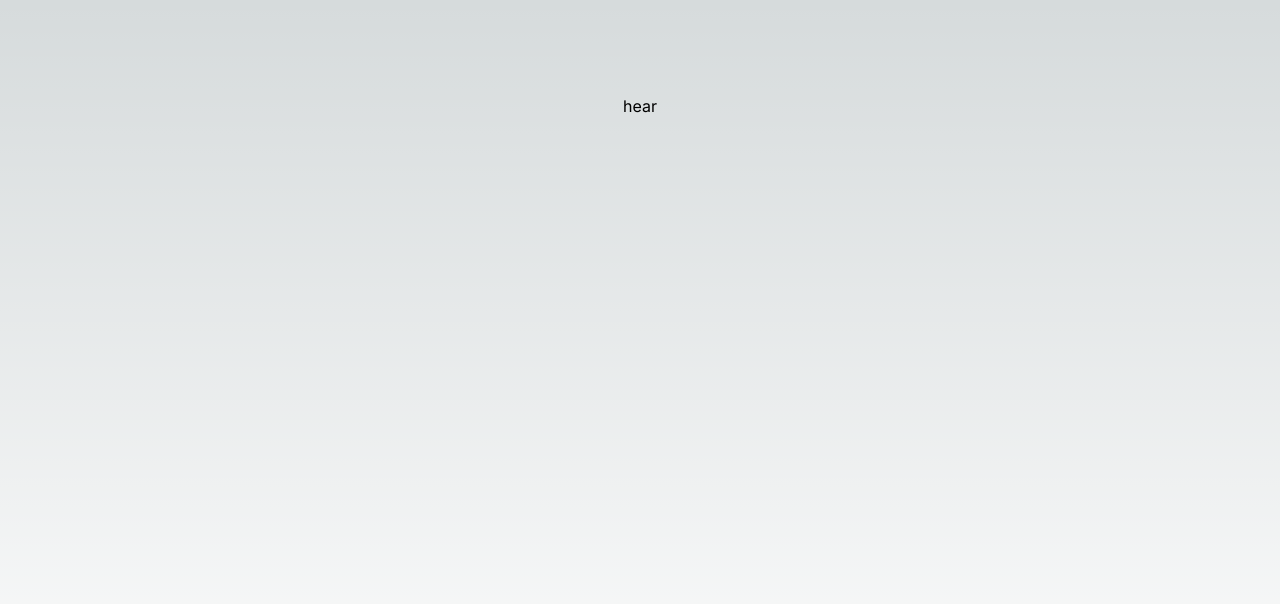
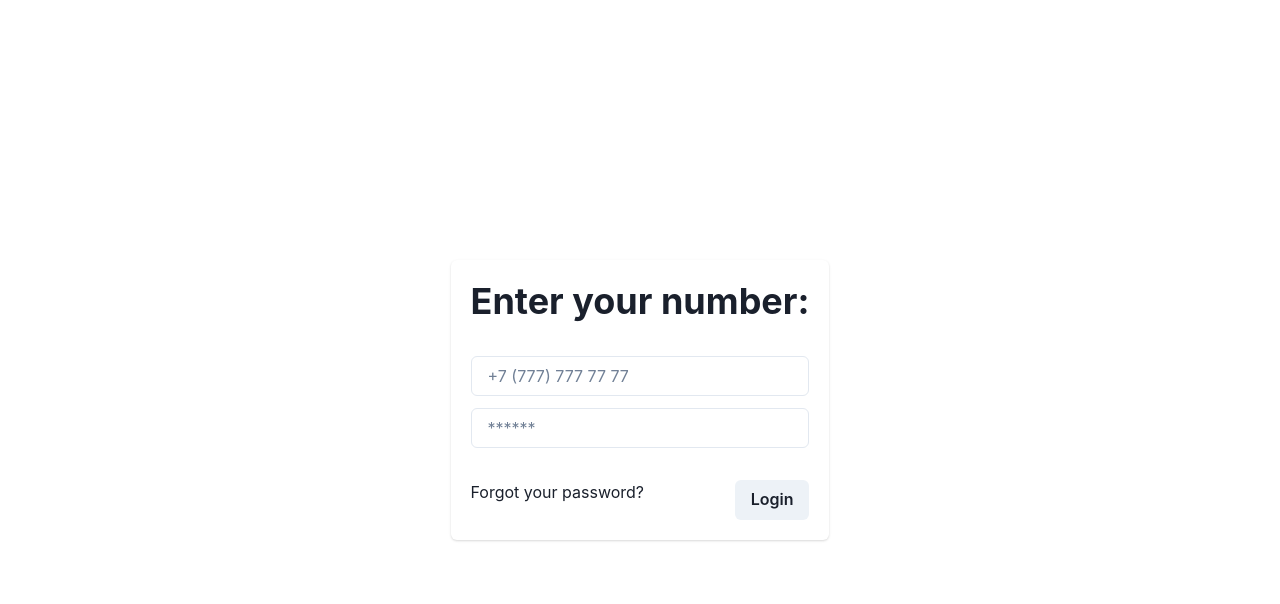
Before and after one commit to beebablaster/beebablaster.github.io, a Next.js app: page / in a window 1280 px wide. Shown: the top 604 px of the page. Built offline with nearby package versions, Linux system fonts and the light colour scheme.

Commit message:
feat - initial authorization form layout, project cleanup & chakra ui configuration

```diff
--- a/app/globals.css
+++ /dev/null
@@ -1,107 +0,0 @@
-:root {
-  --max-width: 1100px;
-  --border-radius: 12px;
-  --font-mono: ui-monospace, Menlo, Monaco, 'Cascadia Mono', 'Segoe UI Mono',
-    'Roboto Mono', 'Oxygen Mono', 'Ubuntu Monospace', 'Source Code Pro',
-    'Fira Mono', 'Droid Sans Mono', 'Courier New', monospace;
-
-  --foreground-rgb: 0, 0, 0;
-  --background-start-rgb: 214, 219, 220;
-  --background-end-rgb: 255, 255, 255;
-
-  --primary-glow: conic-gradient(
-    from 180deg at 50% 50%,
-    #16abff33 0deg,
-    #0885ff33 55deg,
-    #54d6ff33 120deg,
-    #0071ff33 160deg,
-    transparent 360deg
-  );
-  --secondary-glow: radial-gradient(
-    rgba(255, 255, 255, 1),
-    rgba(255, 255, 255, 0)
-  );
-
-  --tile-start-rgb: 239, 245, 249;
-  --tile-end-rgb: 228, 232, 233;
-  --tile-border: conic-gradient(
-    #00000080,
-    #00000040,
-    #00000030,
-    #00000020,
-    #00000010,
-    #00000010,
-    #00000080
-  );
-
-  --callout-rgb: 238, 240, 241;
-  --callout-border-rgb: 172, 175, 176;
-  --card-rgb: 180, 185, 188;
-  --card-border-rgb: 131, 134, 135;
-}
-
-@media (prefers-color-scheme: dark) {
-  :root {
-    --foreground-rgb: 255, 255, 255;
-    --background-start-rgb: 0, 0, 0;
-    --background-end-rgb: 0, 0, 0;
-
-    --primary-glow: radial-gradient(rgba(1, 65, 255, 0.4), rgba(1, 65, 255, 0));
-    --secondary-glow: linear-gradient(
-      to bottom right,
-      rgba(1, 65, 255, 0),
-      rgba(1, 65, 255, 0),
-      rgba(1, 65, 255, 0.3)
-    );
-
-    --tile-start-rgb: 2, 13, 46;
-    --tile-end-rgb: 2, 5, 19;
-    --tile-border: conic-gradient(
-      #ffffff80,
-      #ffffff40,
-      #ffffff30,
-      #ffffff20,
-      #ffffff10,
-      #ffffff10,
-      #ffffff80
-    );
-
-    --callout-rgb: 20, 20, 20;
-    --callout-border-rgb: 108, 108, 108;
-    --card-rgb: 100, 100, 100;
-    --card-border-rgb: 200, 200, 200;
-  }
-}
-
-* {
-  box-sizing: border-box;
-  padding: 0;
-  margin: 0;
-}
-
-html,
-body {
-  max-width: 100vw;
-  overflow-x: hidden;
-}
-
-body {
-  color: rgb(var(--foreground-rgb));
-  background: linear-gradient(
-      to bottom,
-      transparent,
-      rgb(var(--background-end-rgb))
-    )
-    rgb(var(--background-start-rgb));
-}
-
-a {
-  color: inherit;
-  text-decoration: none;
-}
-
-@media (prefers-color-scheme: dark) {
-  html {
-    color-scheme: dark;
-  }
-}
--- a/app/layout.tsx
+++ /dev/null
@@ -1,22 +0,0 @@
-import './globals.css'
-import type { Metadata } from 'next'
-import { Inter } from 'next/font/google'
-
-const inter = Inter({ subsets: ['latin'] })
-
-export const metadata: Metadata = {
-  title: 'TechnoTZ',
-  description: 'Test Task at Technodom',
-}
-
-export default function RootLayout({
-  children,
-}: {
-  children: React.ReactNode
-}) {
-  return (
-    <html lang="en">
-      <body className={inter.className}>{children}</body>
-    </html>
-  )
-}
--- a/app/modules/Core/components/AuthorizationForm/index.tsx
+++ /dev/null
@@ -1,8 +0,0 @@
-export default function AuthorizationForm() {
-
-    return (
-        <div>
-            hear
-        </div>
-    )
-}
--- a/app/page.module.css
+++ /dev/null
@@ -1,229 +0,0 @@
-.main {
-  display: flex;
-  flex-direction: column;
-  justify-content: space-between;
-  align-items: center;
-  padding: 6rem;
-  min-height: 100vh;
-}
-
-.description {
-  display: inherit;
-  justify-content: inherit;
-  align-items: inherit;
-  font-size: 0.85rem;
-  max-width: var(--max-width);
-  width: 100%;
-  z-index: 2;
-  font-family: var(--font-mono);
-}
-
-.description a {
-  display: flex;
-  justify-content: center;
-  align-items: center;
-  gap: 0.5rem;
-}
-
-.description p {
-  position: relative;
-  margin: 0;
-  padding: 1rem;
-  background-color: rgba(var(--callout-rgb), 0.5);
-  border: 1px solid rgba(var(--callout-border-rgb), 0.3);
-  border-radius: var(--border-radius);
-}
-
-.code {
-  font-weight: 700;
-  font-family: var(--font-mono);
-}
-
-.grid {
-  display: grid;
-  grid-template-columns: repeat(4, minmax(25%, auto));
-  max-width: 100%;
-  width: var(--max-width);
-}
-
-.card {
-  padding: 1rem 1.2rem;
-  border-radius: var(--border-radius);
-  background: rgba(var(--card-rgb), 0);
-  border: 1px solid rgba(var(--card-border-rgb), 0);
-  transition: background 200ms, border 200ms;
-}
-
-.card span {
-  display: inline-block;
-  transition: transform 200ms;
-}
-
-.card h2 {
-  font-weight: 600;
-  margin-bottom: 0.7rem;
-}
-
-.card p {
-  margin: 0;
-  opacity: 0.6;
-  font-size: 0.9rem;
-  line-height: 1.5;
-  max-width: 30ch;
-}
-
-.center {
-  display: flex;
-  justify-content: center;
-  align-items: center;
-  position: relative;
-  padding: 4rem 0;
-}
-
-.center::before {
-  background: var(--secondary-glow);
-  border-radius: 50%;
-  width: 480px;
-  height: 360px;
-  margin-left: -400px;
-}
-
-.center::after {
-  background: var(--primary-glow);
-  width: 240px;
-  height: 180px;
-  z-index: -1;
-}
-
-.center::before,
-.center::after {
-  content: '';
-  left: 50%;
-  position: absolute;
-  filter: blur(45px);
-  transform: translateZ(0);
-}
-
-.logo {
-  position: relative;
-}
-/* Enable hover only on non-touch devices */
-@media (hover: hover) and (pointer: fine) {
-  .card:hover {
-    background: rgba(var(--card-rgb), 0.1);
-    border: 1px solid rgba(var(--card-border-rgb), 0.15);
-  }
-
-  .card:hover span {
-    transform: translateX(4px);
-  }
-}
-
-@media (prefers-reduced-motion) {
-  .card:hover span {
-    transform: none;
-  }
-}
-
-/* Mobile */
-@media (max-width: 700px) {
-  .content {
-    padding: 4rem;
-  }
-
-  .grid {
-    grid-template-columns: 1fr;
-    margin-bottom: 120px;
-    max-width: 320px;
-    text-align: center;
-  }
-
-  .card {
-    padding: 1rem 2.5rem;
-  }
-
-  .card h2 {
-    margin-bottom: 0.5rem;
-  }
-
-  .center {
-    padding: 8rem 0 6rem;
-  }
-
-  .center::before {
-    transform: none;
-    height: 300px;
-  }
-
-  .description {
-    font-size: 0.8rem;
-  }
-
-  .description a {
-    padding: 1rem;
-  }
-
-  .description p,
-  .description div {
-    display: flex;
-    justify-content: center;
-    position: fixed;
-    width: 100%;
-  }
-
-  .description p {
-    align-items: center;
-    inset: 0 0 auto;
-    padding: 2rem 1rem 1.4rem;
-    border-radius: 0;
-    border: none;
-    border-bottom: 1px solid rgba(var(--callout-border-rgb), 0.25);
-    background: linear-gradient(
-      to bottom,
-      rgba(var(--background-start-rgb), 1),
-      rgba(var(--callout-rgb), 0.5)
-    );
-    background-clip: padding-box;
-    backdrop-filter: blur(24px);
-  }
-
-  .description div {
-    align-items: flex-end;
-    pointer-events: none;
-    inset: auto 0 0;
-    padding: 2rem;
-    height: 200px;
-    background: linear-gradient(
-      to bottom,
-      transparent 0%,
-      rgb(var(--background-end-rgb)) 40%
-    );
-    z-index: 1;
-  }
-}
-
-/* Tablet and Smaller Desktop */
-@media (min-width: 701px) and (max-width: 1120px) {
-  .grid {
-    grid-template-columns: repeat(2, 50%);
-  }
-}
-
-@media (prefers-color-scheme: dark) {
-  .vercelLogo {
-    filter: invert(1);
-  }
-
-  .logo {
-    filter: invert(1) drop-shadow(0 0 0.3rem #ffffff70);
-  }
-}
-
-@keyframes rotate {
-  from {
-    transform: rotate(360deg);
-  }
-  to {
-    transform: rotate(0deg);
-  }
-}
--- a/app/page.tsx
+++ b/app/page.tsx
@@ -1,10 +1,12 @@
-import styles from './page.module.css'
-import AuthorizationForm from "./modules/Core/components/AuthorizationForm/index";
+import { ChakraProvider, Flex } from "@chakra-ui/react";
+import AuthorizationForm from "../modules/Core/components/AuthorizationForm/index";
 
 export default function Home() {
   return (
-    <main className={styles.main}>
-      <AuthorizationForm/>
-    </main>
+      <ChakraProvider>
+          <Flex height='100vh' alignItems='center' justifyContent='center'>
+        <AuthorizationForm/>
+          </Flex>
+      </ChakraProvider>
   )
 }
--- /dev/null
+++ b/modules/Core/components/AuthorizationForm/index.tsx
@@ -0,0 +1,30 @@
+import {Button, Card, CardBody, Flex, Heading, Input, Link} from "@chakra-ui/react";
+import NextLink from 'next/link'
+
+export default function AuthorizationForm() {
+
+    const isPasswordFieldShown = true
+    return (
+        <Card>
+            <CardBody>
+               <Flex direction='column' gap='32px'>
+               <Heading>Enter your number:</Heading>
+                   <Flex direction='column' gap='32px'>
+                       <Flex direction='column' gap='12px'>
+               <Input placeholder='+7 (777) 777 77 77'/>
+               {isPasswordFieldShown && (
+                   <Input placeholder='******'/>
+               )}
+                       </Flex>
+                       <Flex justifyContent='space-between'>
+                       <Link as={NextLink} href='/restore'>
+                           Forgot your password?
+                       </Link>
+                           <Button>Login</Button>
+                       </Flex>
+                   </Flex>
+               </Flex>
+            </CardBody>
+        </Card>
+    )
+}
```
Also changed, not shown: app/providers.tsx (added, +19 -0 lines).
